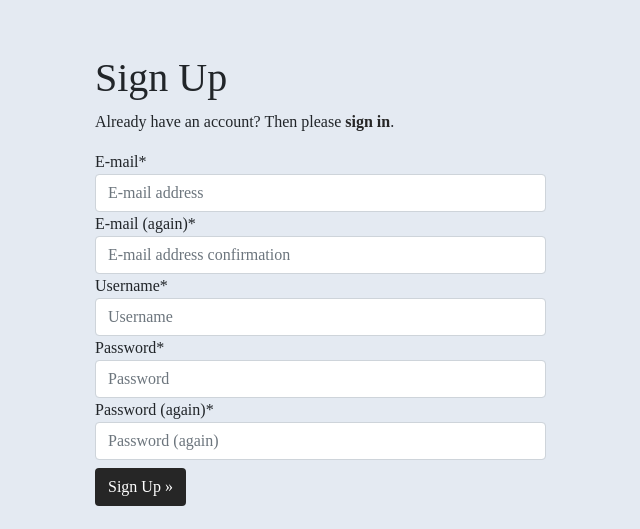
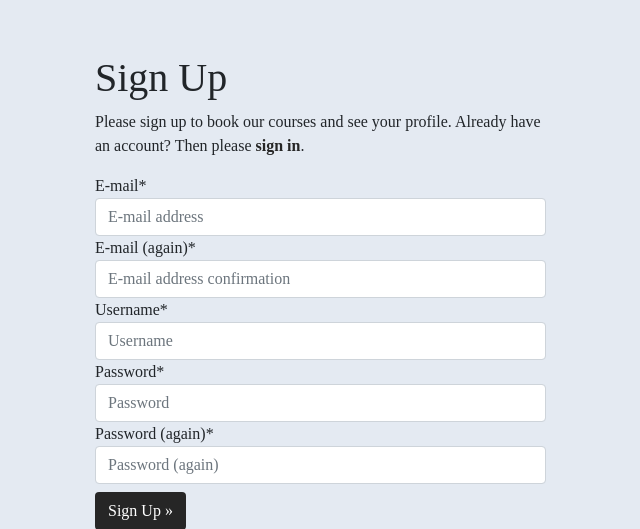
Before and after one commit to JulianeGampe/language-school, a Django app: page /accounts/signup/ in a window 1280 px wide. Shown: the part 64-593 px from the top of the page, without its empty margins (82-722 px from the left). Run offline with Django 3.2, Linux system fonts and the light colour scheme; parts of the project's set-up code (start-up, migrations or seed data) failed here and were passed over; some libraries are stand-ins or nearby versions; some web fonts are replaced.

Commit message:
Update wording in sign up template

```diff
--- a/templates/allauth/account/signup.html
+++ b/templates/allauth/account/signup.html
@@ -8,7 +8,7 @@
 {% block inner_content %}
 <h1>{% trans "Sign Up" %}</h1>
 
-<p>{% blocktrans %}Already have an account? Then please <a href="{{ login_url }}">sign in</a>.{% endblocktrans %}</p>
+<p>{% blocktrans %}Please sign up to book our courses and see your profile. Already have an account? Then please <a href="{{ login_url }}">sign in</a>.{% endblocktrans %}</p>
 
 <form class="signup" id="signup_form" method="post" action="{% url 'account_signup' %}">
   {% csrf_token %}
```
